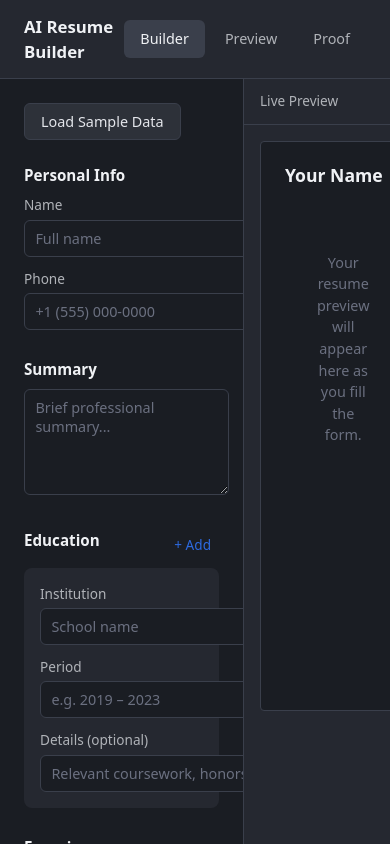
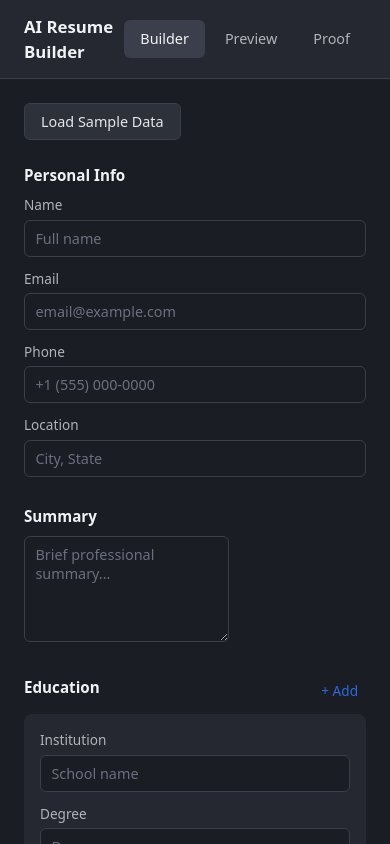
Before and after one commit to DivyaRam984/AI-Resume-Builder, a React (Vite) app: page /builder in a window 390 px wide. Shown: the top 844 px of the page. Built offline with nearby package versions, Linux system fonts and the light colour scheme.

Commit message:
Fix responsive layout stacking issue

```diff
--- a/src/App.css
+++ b/src/App.css
@@ -384,7 +384,9 @@
 .app-main {
   flex: 1;
   min-height: 0;
+  min-width: 0;
   overflow: auto;
+  max-width: 100%;
 }
 
 /* Home */
@@ -423,31 +425,53 @@
   background: #3d7aef;
 }
 
-/* Builder — two column */
+/* Builder — two column, stacks on small screens */
 .builder-page {
   display: flex;
+  flex-direction: row;
   height: 100%;
   min-height: 0;
+  width: 100%;
+  max-width: 100%;
+  overflow: hidden;
 }
 .builder-left {
-  flex: 0 0 50%;
+  flex: 1 1 45%;
+  min-width: 0;
   overflow: auto;
   padding: 1.5rem;
   border-right: 1px solid #3a3f4b;
 }
 .builder-right {
-  flex: 0 0 50%;
+  flex: 1 1 55%;
+  min-width: 0;
   display: flex;
   flex-direction: column;
   min-height: 0;
   background: #252830;
 }
 .builder-preview-header {
+  flex-shrink: 0;
   padding: 0.75rem 1rem;
   font-size: 0.85rem;
   font-weight: 500;
   color: #b0b3b8;
   border-bottom: 1px solid #3a3f4b;
+}
+@media (max-width: 900px) {
+  .builder-page {
+    flex-direction: column;
+    overflow: auto;
+  }
+  .builder-left {
+    flex: 0 0 auto;
+    border-right: none;
+    border-bottom: 1px solid #3a3f4b;
+  }
+  .builder-right {
+    flex: 1 1 auto;
+    min-height: 400px;
+  }
 }
 .resume-form {
   max-width: 480px;
@@ -501,6 +525,14 @@
 .form-grid-2 .span-2 {
   grid-column: span 2;
 }
+@media (max-width: 480px) {
+  .form-grid-2 {
+    grid-template-columns: 1fr;
+  }
+  .form-grid-2 .span-2 {
+    grid-column: span 1;
+  }
+}
 .form-section label {
   display: flex;
   flex-direction: column;
@@ -550,6 +582,7 @@
 /* Live preview (builder right panel) */
 .live-preview-shell {
   flex: 1;
+  min-height: 0;
   overflow: auto;
   padding: 1rem;
   display: flex;
@@ -558,14 +591,21 @@
 }
 .live-preview-paper {
   width: 100%;
-  max-width: 420px;
-  min-height: 520px;
+  max-width: 100%;
+  min-height: 400px;
   padding: 1.5rem;
   background: #1a1d23;
   border-radius: 4px;
   border: 1px solid #3a3f4b;
   color: #e4e6eb;
   font-size: 0.85rem;
+  box-sizing: border-box;
+}
+@media (min-width: 901px) {
+  .live-preview-paper {
+    max-width: 420px;
+    min-height: 520px;
+  }
 }
 .live-preview-paper .preview-header {
   margin-bottom: 1rem;
--- a/src/index.css
+++ b/src/index.css
@@ -29,6 +29,8 @@ body {
 }
 #root {
   min-height: 100vh;
+  max-width: 100vw;
+  overflow-x: hidden;
 }
 
 h1 {
```
